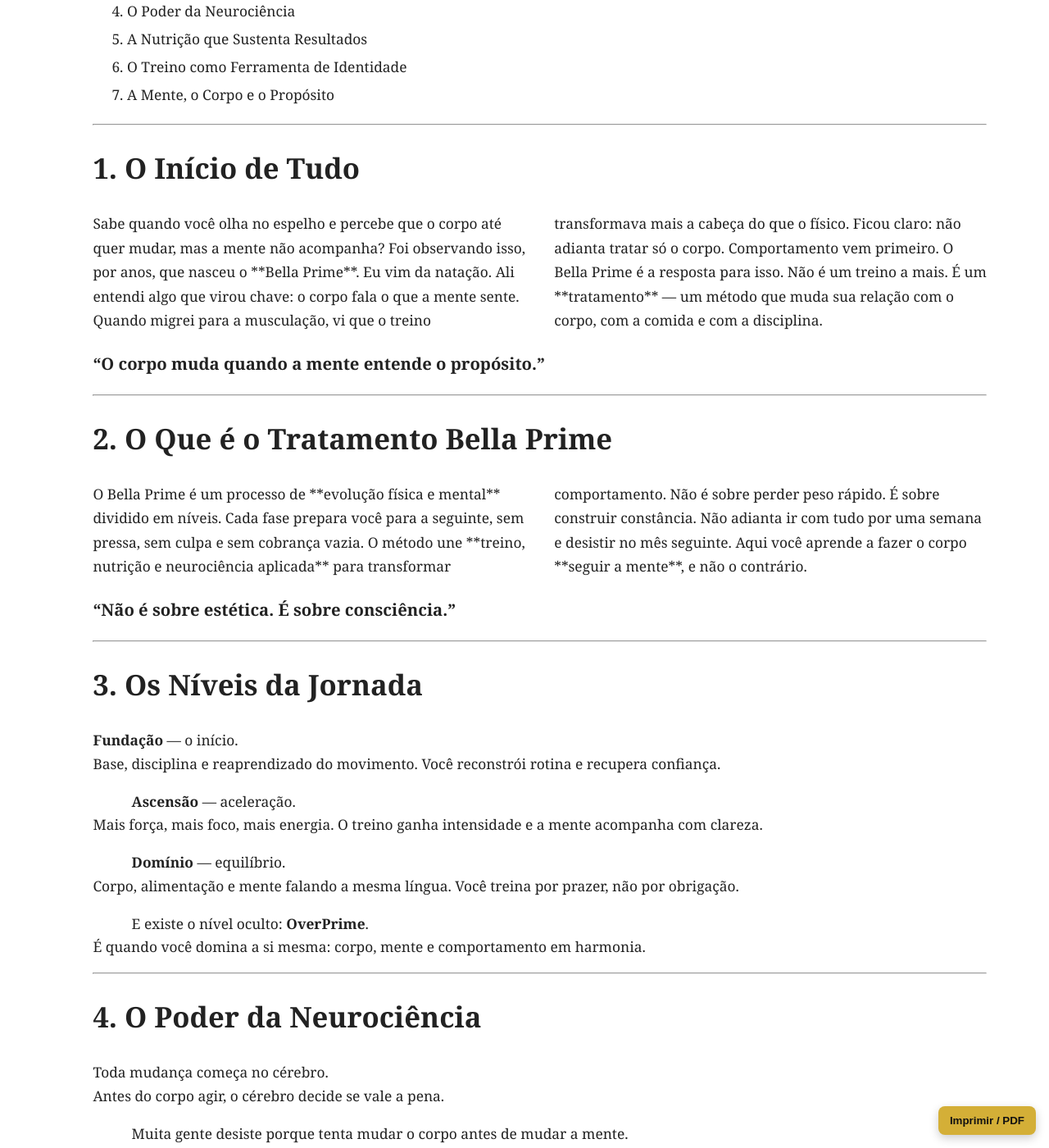
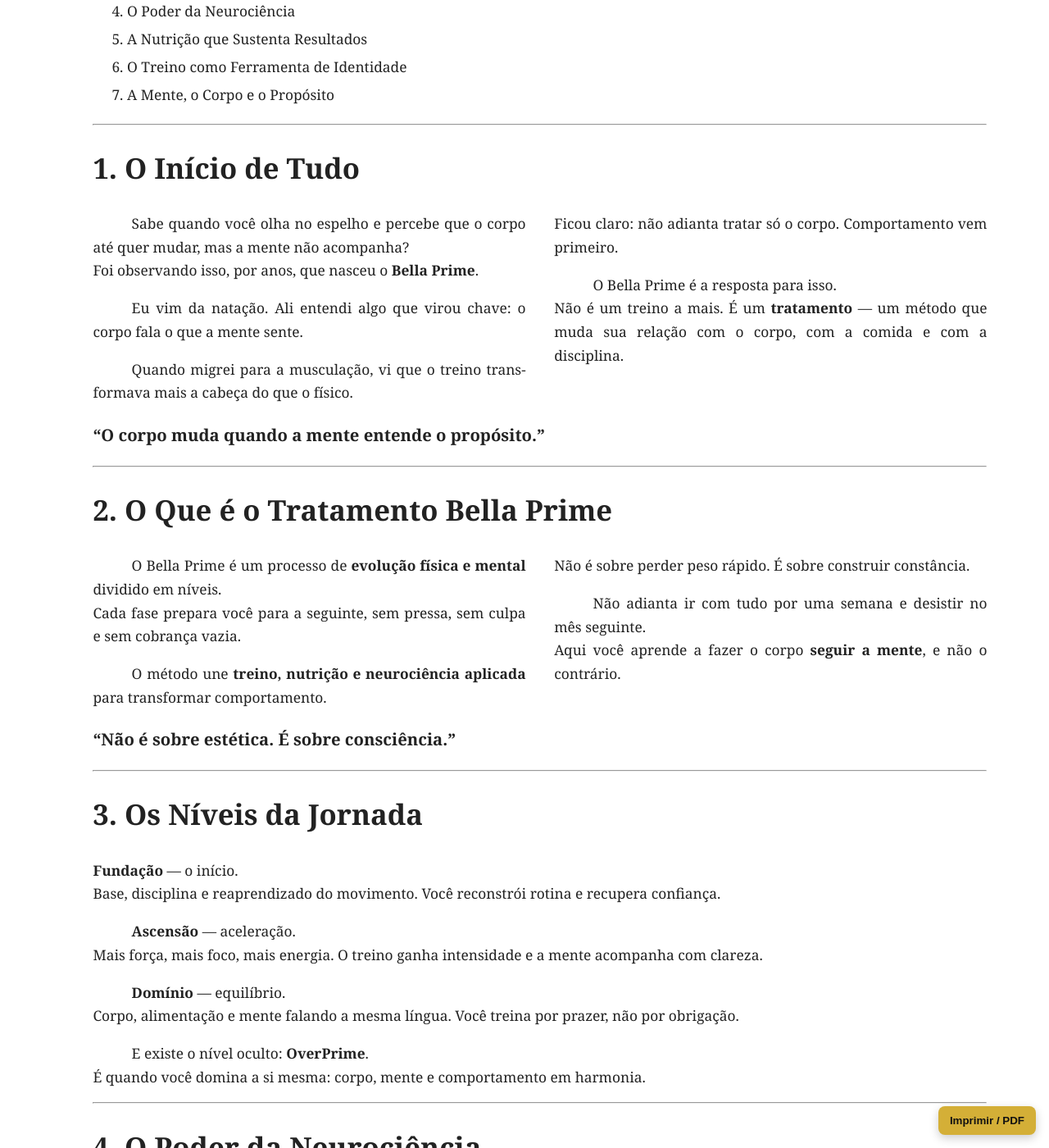
Before and after one commit to mbritodowglas-collab/ebook-creator, a Jekyll site: the page built from ebooks/bella-prime.md, in a window 1280 px wide and 1400 px high, scrolled down 1542 px. Shown: the whole window at 82% size. Built offline with Jekyll 4.4.1, drawn with Linux system fonts in a browser that asks for light colours; some of the changed text lies outside the part shown.

Commit message:
Atualizar o bella-prime.md

```diff
--- a/ebooks/bella-prime.md
+++ b/ebooks/bella-prime.md
@@ -33,9 +33,9 @@
 <div class="page-break"></div>
 
 # 1. O Início de Tudo
-<div class="two-columns">
+<div class="two-columns" markdown="1">
 Sabe quando você olha no espelho e percebe que o corpo até quer mudar, mas a mente não acompanha?
-Foi observando isso, por anos, que nasceu o **Bella Prime**.
+Foi observando isso, por anos, que nasceu o <strong>Bella Prime</strong>.
 
 Eu vim da natação. Ali entendi algo que virou chave: o corpo fala o que a mente sente.
 
@@ -43,7 +43,7 @@
 Ficou claro: não adianta tratar só o corpo. Comportamento vem primeiro.
 
 O Bella Prime é a resposta para isso.
-Não é um treino a mais. É um **tratamento** — um método que muda sua relação com o corpo, com a comida e com a disciplina.
+Não é um treino a mais. É um <strong>tratamento</strong> — um método que muda sua relação com o corpo, com a comida e com a disciplina.
 </div>
 
 <div class="quote-center">
@@ -53,15 +53,15 @@
 <hr class="divider-gold">
 
 # 2. O Que é o Tratamento Bella Prime
-<div class="two-columns">
-O Bella Prime é um processo de **evolução física e mental** dividido em níveis.
+<div class="two-columns" markdown="1">
+O Bella Prime é um processo de <strong>evolução física e mental</strong> dividido em níveis.
 Cada fase prepara você para a seguinte, sem pressa, sem culpa e sem cobrança vazia.
 
-O método une **treino, nutrição e neurociência aplicada** para transformar comportamento.
+O método une <strong>treino, nutrição e neurociência aplicada</strong> para transformar comportamento.
 Não é sobre perder peso rápido. É sobre construir constância.
 
 Não adianta ir com tudo por uma semana e desistir no mês seguinte.
-Aqui você aprende a fazer o corpo **seguir a mente**, e não o contrário.
+Aqui você aprende a fazer o corpo <strong>seguir a mente</strong>, e não o contrário.
 </div>
 
 <div class="quote-center">
@@ -71,16 +71,16 @@
 <hr class="divider-gold">
 
 # 3. Os Níveis da Jornada
-**Fundação** — o início.
+<strong>Fundação</strong> — o início.
 Base, disciplina e reaprendizado do movimento. Você reconstrói rotina e recupera confiança.
 
-**Ascensão** — aceleração.
+<strong>Ascensão</strong> — aceleração.
 Mais força, mais foco, mais energia. O treino ganha intensidade e a mente acompanha com clareza.
 
-**Domínio** — equilíbrio.
+<strong>Domínio</strong> — equilíbrio.
 Corpo, alimentação e mente falando a mesma língua. Você treina por prazer, não por obrigação.
 
-E existe o nível oculto: **OverPrime**.
+E existe o nível oculto: <strong>OverPrime</strong>.
 É quando você domina a si mesma: corpo, mente e comportamento em harmonia.
 
 <hr class="divider-gold">
@@ -93,13 +93,13 @@
 Aqui, a ordem é inversa: primeiro ensinamos o cérebro a gostar do processo.
 
 Você transforma esforço em prazer, treino em hábito e resultado em consequência.
-Não é força de vontade. É **automatização do progresso.**
+Não é força de vontade. É <strong>automatização do progresso</strong>.
 
 <hr class="divider-gold">
 
 # 5. A Nutrição que Sustenta Resultados
 Dieta não é castigo.
-A nutrição do Bella Prime é **equilíbrio, praticidade e bem-estar.**
+A nutrição do Bella Prime é <strong>equilíbrio, praticidade e bem-estar</strong>.
 
 Não cortamos o que você ama.
 Ensinamos você a comer com consciência, sem culpa e sem exageros.
@@ -111,14 +111,14 @@
 
 # 6. O Treino como Ferramenta de Identidade
 Treinar não é só queimar calorias.
-É **construir identidade.**
+É <strong>construir identidade</strong>.
 
 Toda vez que você vai, mesmo sem vontade, prova algo para si.
 Essa repetição cria confiança.
 
 O treino, no Bella Prime, é um ritual.
 É o momento de silenciar o mundo e se conectar com a mulher que você está se tornando.
-Você treina para **ser**, não para caber.
+Você treina para <strong>ser</strong>, não para caber.
 
 <hr class="divider-gold">
 
@@ -129,12 +129,12 @@
 É dominar pensamentos, regular emoções e permitir que o corpo reflita essa nova versão.
 
 A mulher que passa pelo Bella Prime entende:
-**o trono não é o destino. É o reflexo de quem aprendeu a reinar sobre si.**
+<strong>o trono não é o destino. É o reflexo de quem aprendeu a reinar sobre si.</strong>
 
 <hr class="divider-gold">
 
 # Sobre o Autor
-<div class="author-card">
+<div class="author-card" markdown="1">
   <div class="author-photo">
     <img src="{{ '/assets/img/autor.jpg' | relative_url }}"
          alt="Márcio Dowglas — Personal Trainer"
@@ -149,7 +149,7 @@
       Criador do <strong>Tratamento Bella Prime™</strong> e do <strong>Sistema Evo360°</strong>.
     </p>
 
-    <div class="about-box">
+    <div class="about-box" markdown="1">
       <h3>Missão</h3>
       <ul class="author-highlights">
         <li>Unir treino e neurociência para resultados sustentáveis.</li>
@@ -158,7 +158,7 @@
       </ul>
     </div>
 
-    <div class="about-box">
+    <div class="about-box" markdown="1">
       <h3>Como eu trabalho</h3>
       <ul class="author-highlights">
         <li>Periodização em níveis: Fundação → Ascensão → Domínio (e o nível oculto OverPrime).</li>
@@ -167,7 +167,7 @@
       </ul>
     </div>
 
-    <div class="author-cta">
+    <div class="author-cta" markdown="1">
       <p><strong>Próximo passo:</strong> faça sua avaliação inicial gratuita e receba uma orientação personalizada.</p>
       <p>Instagram: <a href="https://instagram.com/marciodowglasfitness" target="_blank">@marciodowglasfitness</a> · WhatsApp: 92 98103-7222</p>
     </div>
```
